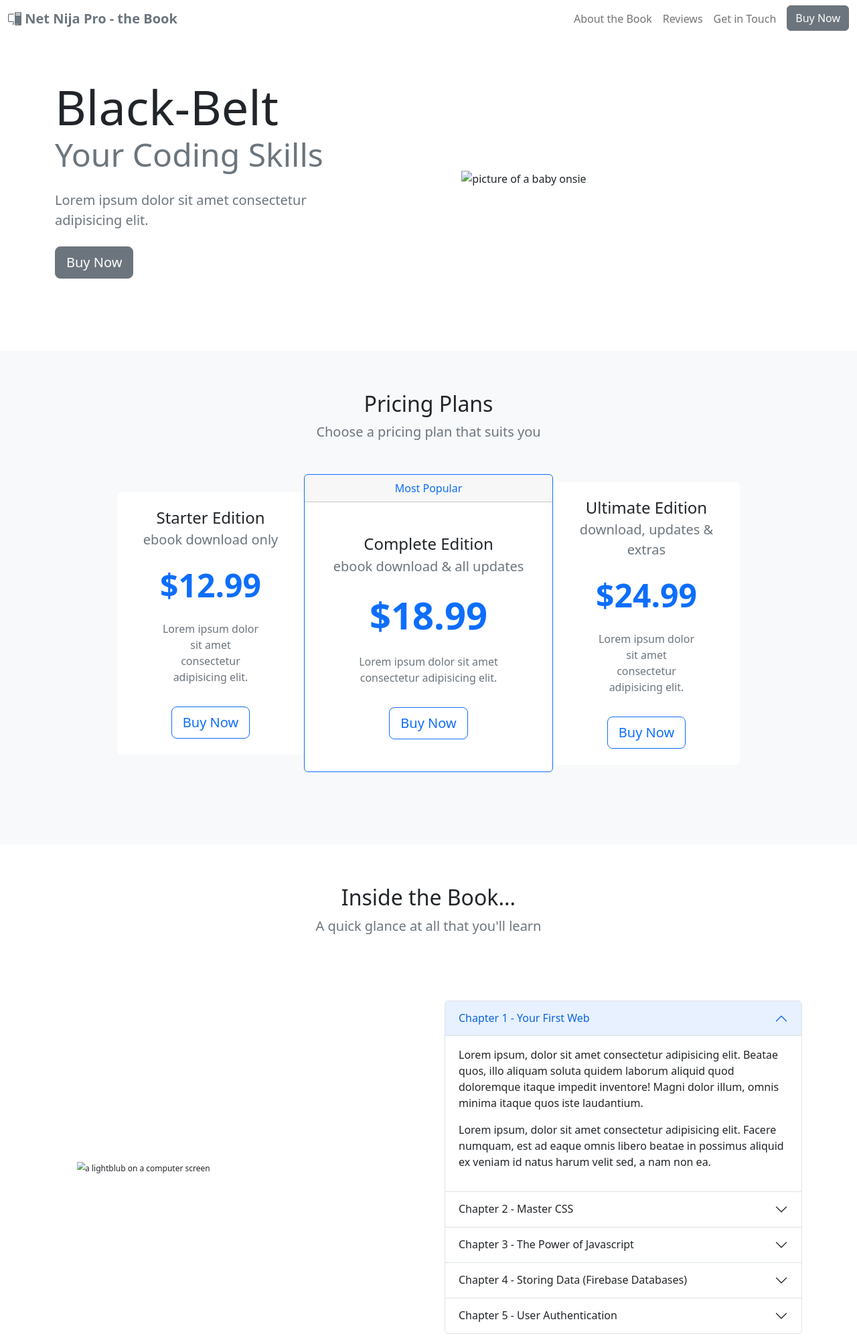
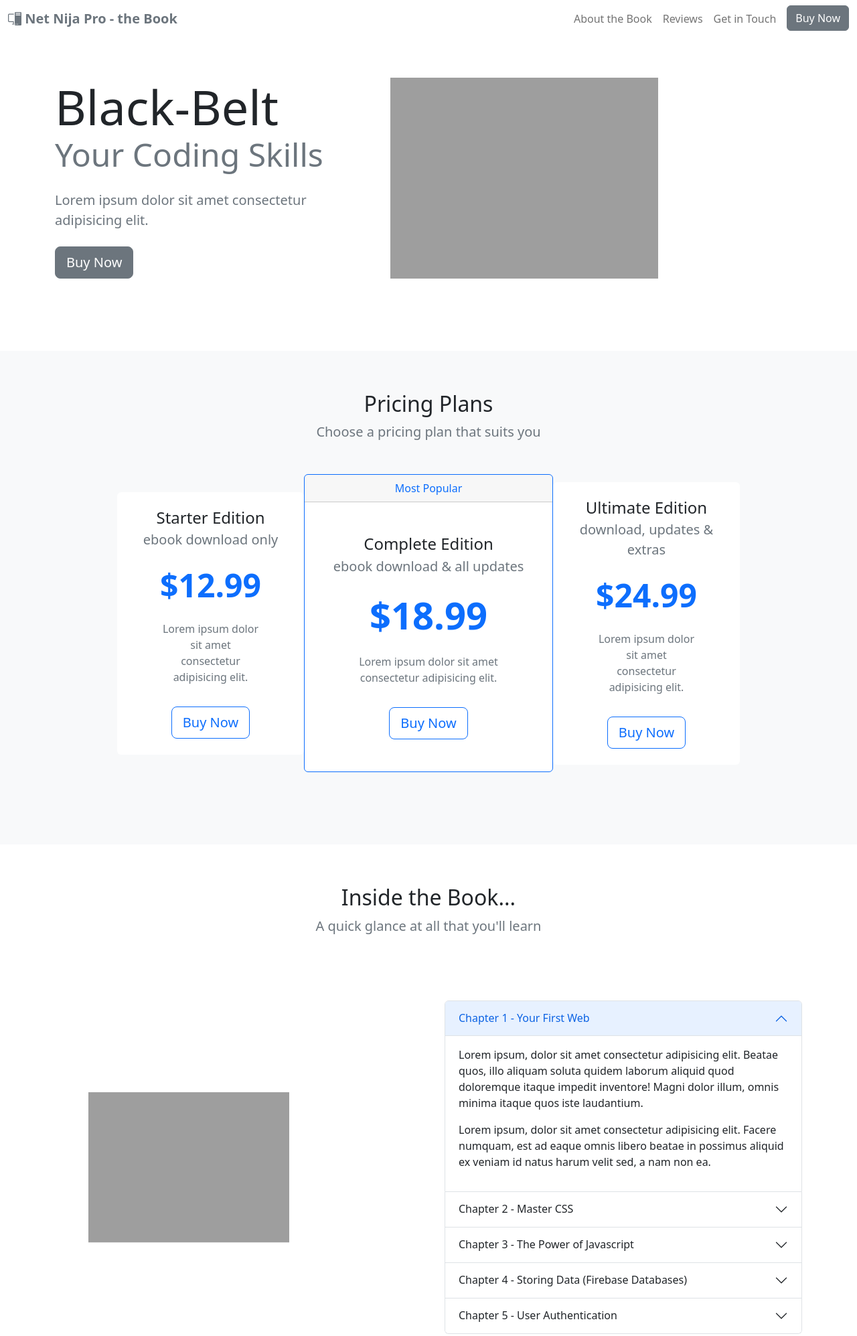
Before and after one commit to jarvey16018/bootstrap, a plain HTML site: page home.html in a window 1280 px wide. Shown: the top 1995 px of the page at 67% size. Drawn offline with nearby package versions, Linux system fonts and the light colour scheme; the site is published under a folder, as on GitHub Pages, so addresses that start at the root find nothing.

Commit message:
updated image paths

```diff
--- a/home.html
+++ b/home.html
@@ -71,7 +71,7 @@
                 <div class="col-md-5 text-center d-none d-md-block">
                     <!-- tooltip -->
                     <span class="tt" data-bs-placement="bottom" title="Net Ninja Book Cover">
-                        <img class="img-fluid" src="/assets/Designer-10.png" alt="picture of a baby onsie">
+                        <img class="img-fluid" src="assets/Designer-10.png" alt="picture of a baby onsie">
                     </span>
                 </div>
             </div>
@@ -144,7 +144,7 @@
 
             <div class="row my-5 g-5 justify-content-around align-items-center">
                 <div class="col-6 col-lg">
-                    <img src="/assets/Designer-6.png" class="img-fluid shrink-image" alt="a lightblub on a computer screen">
+                    <img src="assets/Designer-6.png" class="img-fluid shrink-image" alt="a lightblub on a computer screen">
                 </div>
 
                 <div class="col-lg-6">
```
